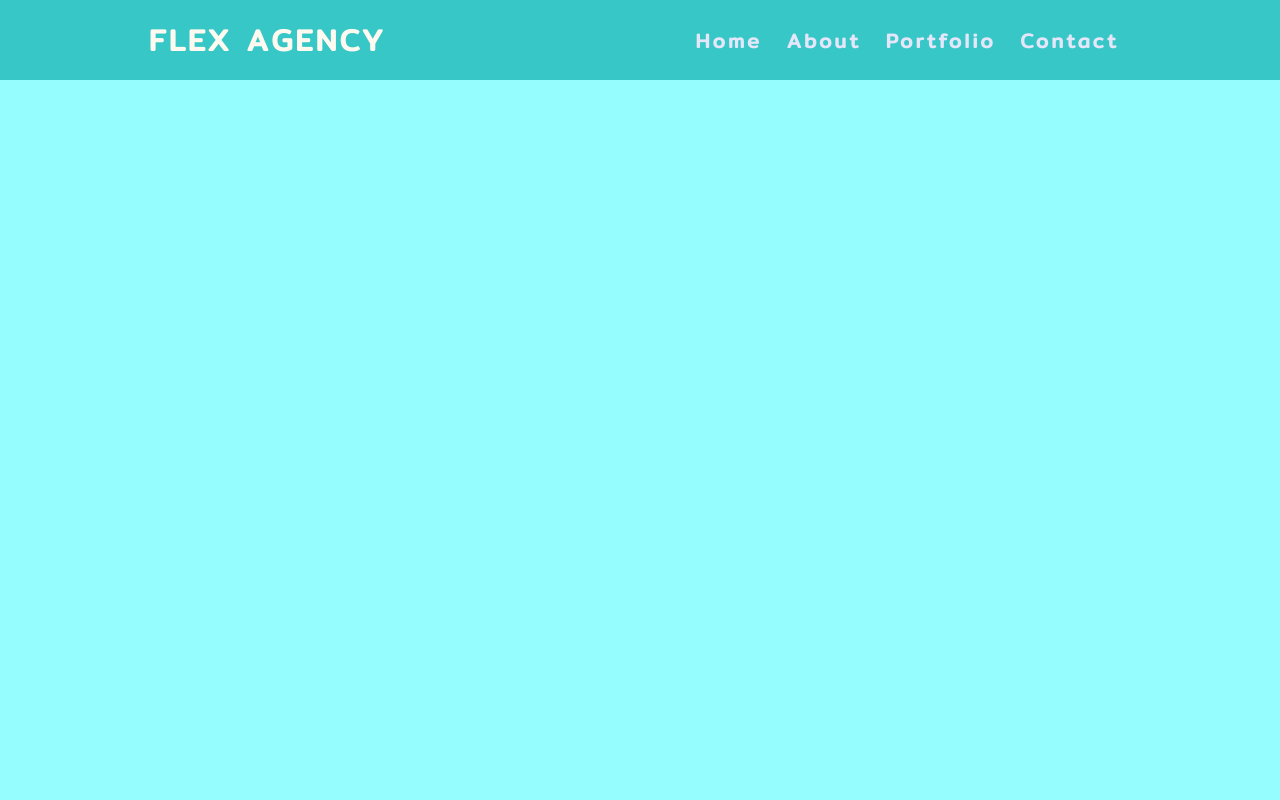
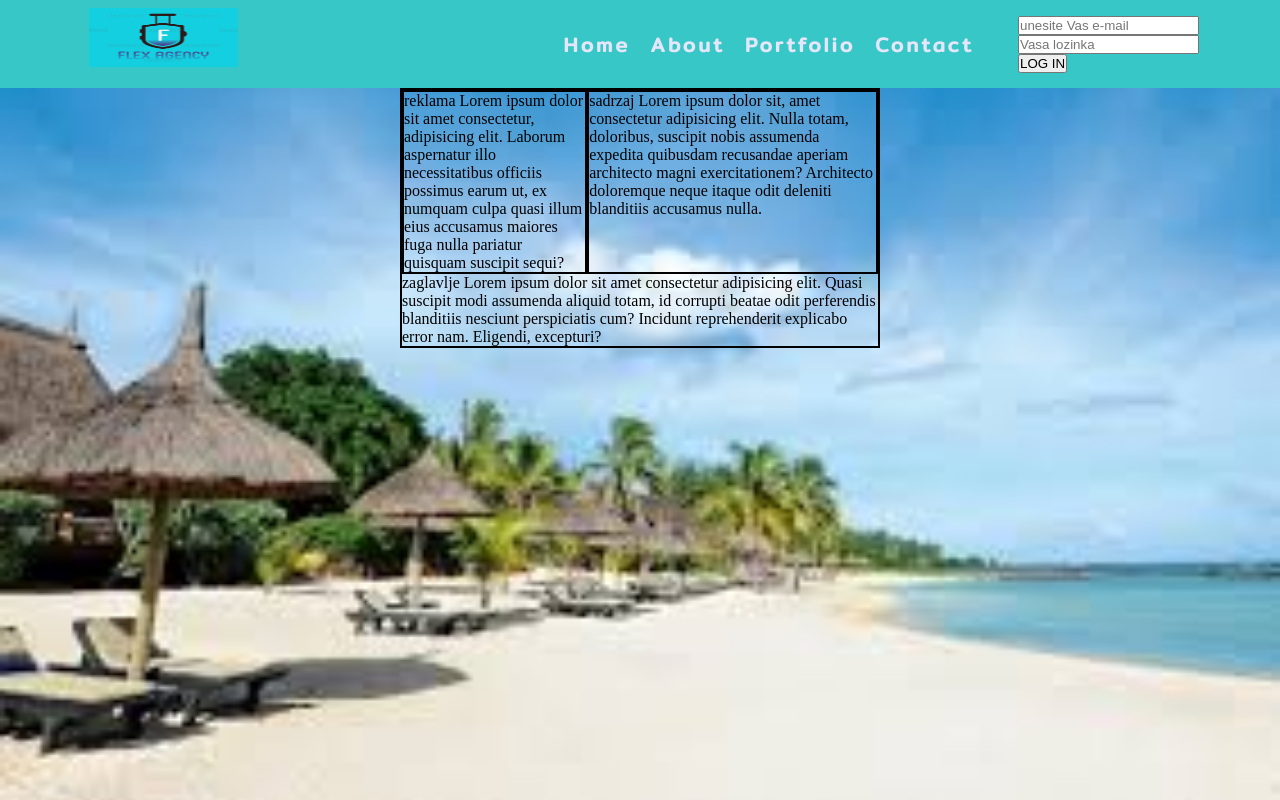
Before and after one commit to Bagi97/web-agencija, a plain HTML site: page index.html in a window 1280 px wide. Drawn offline with Linux system fonts and the light colour scheme.

Commit message:
Add files via upload

```diff
--- a/index.html
+++ b/index.html
@@ -1,5 +1,6 @@
 <!DOCTYPE html>
 <html lang="en">
+
 <head>
     <meta charset="UTF-8">
     <meta name="viewport" content="width=device-width, initial-scale=1.0">
@@ -8,24 +9,51 @@
     <link href="https://fonts.googleapis.com/css?family=Fugaz+One&display=swap" rel="stylesheet">
     <link href="https://fonts.googleapis.com/css?family=Mitr&display=swap" rel="stylesheet">
     <link rel="stylesheet" href="style.css">
-    <title>WEB Agencija</title>
+    <title>Flex Agency</title>
 </head>
+
 <body>
 
     <nav>
         <div class="logo">
-            <h4>FLEX Agency</h4>
+            <a href="index.html"><img src="large.png" alt="" width="165px" height="75px"></a>
         </div>
 
         <ul class="nav-links">
 
-            <li><a href="#">Home</a></li>
-            <li><a href="#">About</a></li>
-            <li><a href="#">Portfolio</a></li>
-            <li><a href="contact.html">Contact</a></li>
+            <ul class="nav-links">
 
+                <li><a href="index.html">Home</a></li>
+                <li><a href="about.html">About</a></li>
+                <li><a href="portfolio.html">Portfolio</a></li>
+                <li><a href="contact.html">Contact</a></li>
+
+            </ul>
         </ul>
+
+        <div id="login">
+            <input type="email" placeholder="unesite Vas e-mail"><br>
+            <input type="password" placeholder="Vasa lozinka"><br>
+            <button id="logovanje">LOG IN</button>
+        </div>
     </nav>
 
+    <div>
+
+    </div>
+    <div class="wrapper">
+        <div class="div1">reklama Lorem ipsum dolor sit amet consectetur, adipisicing elit. Laborum aspernatur illo
+            necessitatibus officiis possimus earum ut, ex numquam culpa quasi illum eius accusamus maiores fuga nulla
+            pariatur quisquam suscipit sequi?</div>
+        <div class="div2">sadrzaj Lorem ipsum dolor sit, amet consectetur adipisicing elit. Nulla totam, doloribus,
+            suscipit nobis assumenda expedita quibusdam recusandae aperiam architecto magni exercitationem? Architecto
+            doloremque neque itaque odit deleniti blanditiis accusamus nulla.</div>
+        <div class="div3">zaglavlje Lorem ipsum dolor sit amet consectetur adipisicing elit. Quasi suscipit modi
+            assumenda aliquid totam, id corrupti beatae odit perferendis blanditiis nesciunt perspiciatis cum? Incidunt
+            reprehenderit explicabo error nam. Eligendi, excepturi?</div>
+
+    </div>
+
 </body>
+
 </html>
--- a/style.css
+++ b/style.css
@@ -6,7 +6,9 @@
 
 body {
 
-    background-color: rgb(150, 253, 255);
+    /*background-color: rgb(150, 253, 255);*/
+   background-image: url(pozadinaslika.jpg);
+   background-size: cover;
 }
 
 .logo{
@@ -16,6 +18,9 @@ body {
     letter-spacing: 3px;
     font-size: 30px;
     font-family: 'Mitr', sans-serif;
+}
+img{
+  padding: 8px;
 }
 
 nav {
@@ -257,3 +262,40 @@ tr td {
     background: rgb(55, 199, 199);
     color: white;
   }
+  /*.pozadina {
+    background-image: cover;*/
+
+  }
+  #logovanje {
+    background-color: blue;
+    color: white;
+  }
+
+  .wrapper{
+    display: grid;
+    border: 2px solid black;
+    margin: auto 50vh;
+    grd gap: 10px;
+    grid-template: "reklame glavno glavno"
+                    "footer footer footer";
+
+
+
+  }
+
+  .div1{
+    grid-area: reklame;
+    border: 2px solid black;
+  }
+
+  .div2{
+    grid-area: glavno;
+    border: 2px solid black;
+  }
+
+  .div3{
+    grid-area: footer;
+    border: 2px solidblack;
+
+
+  }
```
Also changed, not shown: Flex Agency.html (added, +58 -0 lines), about.html (+2 -0 lines), contact.html (+4 -6 lines), portfolio.html (+8 -5 lines), design.jpg (added), large.jpg (added), large.png (added), pozadinaslika.jpg (added).
